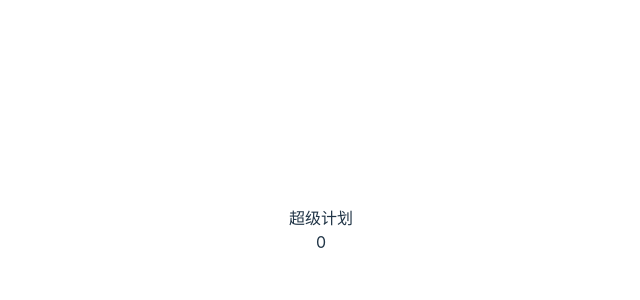
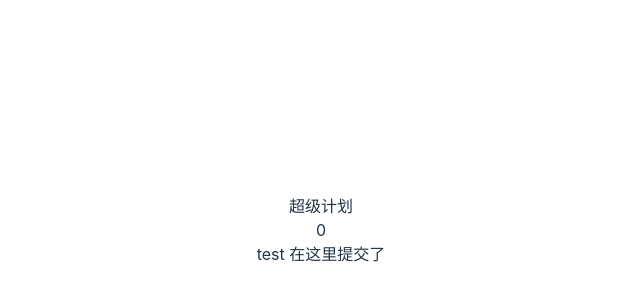
Before and after one commit to HongxuanG/rebase-test, a Vue app: page / in a window 1280 px wide. Shown: the part 170-470 px from the top of the page, without its empty margins (319-959 px from the left). Built offline with nearby package versions, Linux system fonts and the light colour scheme.

Commit message:
不知情的同事提交了戴安

```diff
--- a/src/components/HelloWorld.vue
+++ b/src/components/HelloWorld.vue
@@ -7,6 +7,7 @@ const count = ref(0)
 
 <template>
   <div>{{ count }}</div>
+  <div>test 在这里提交了</div>
 </template>
 
 <style scoped>
```
